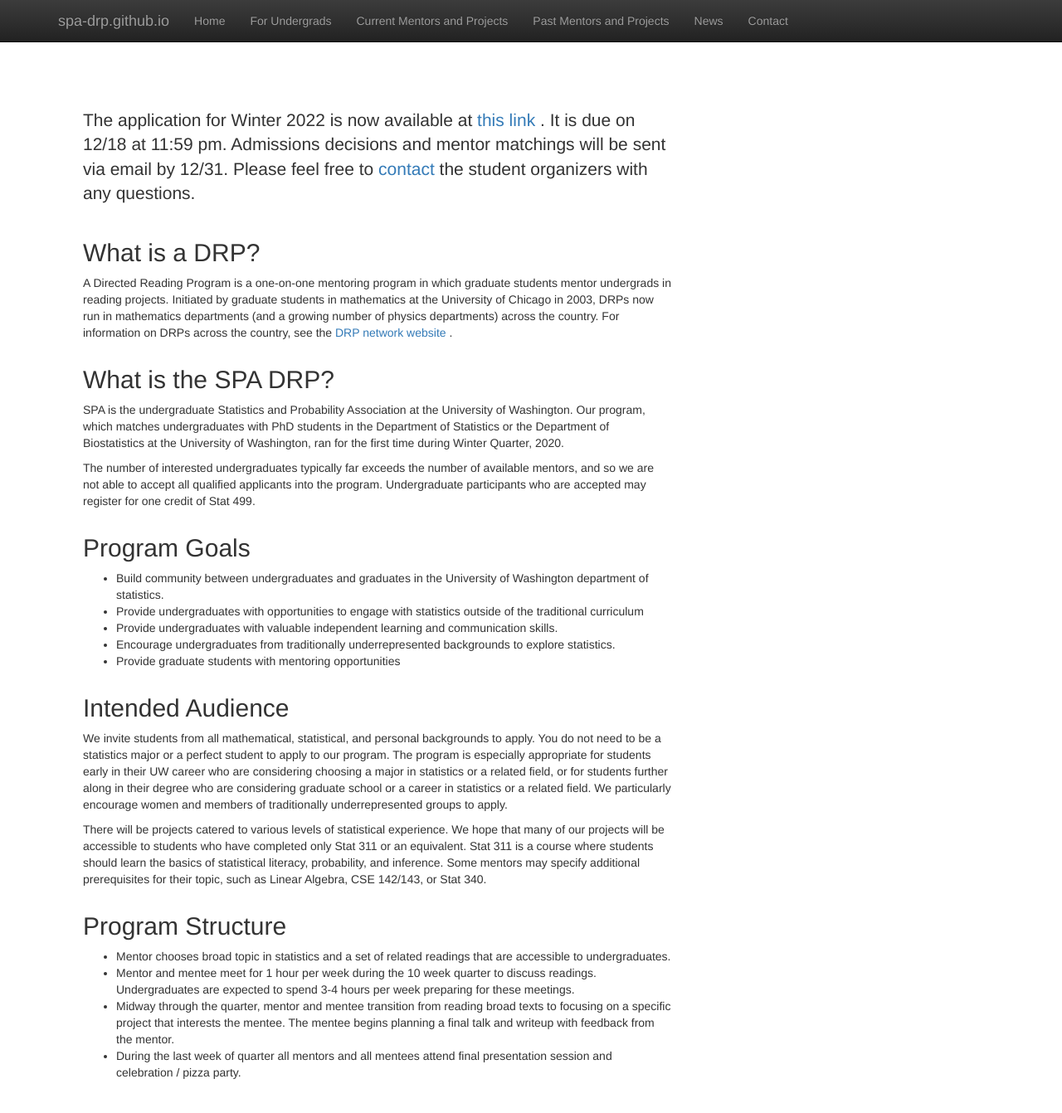
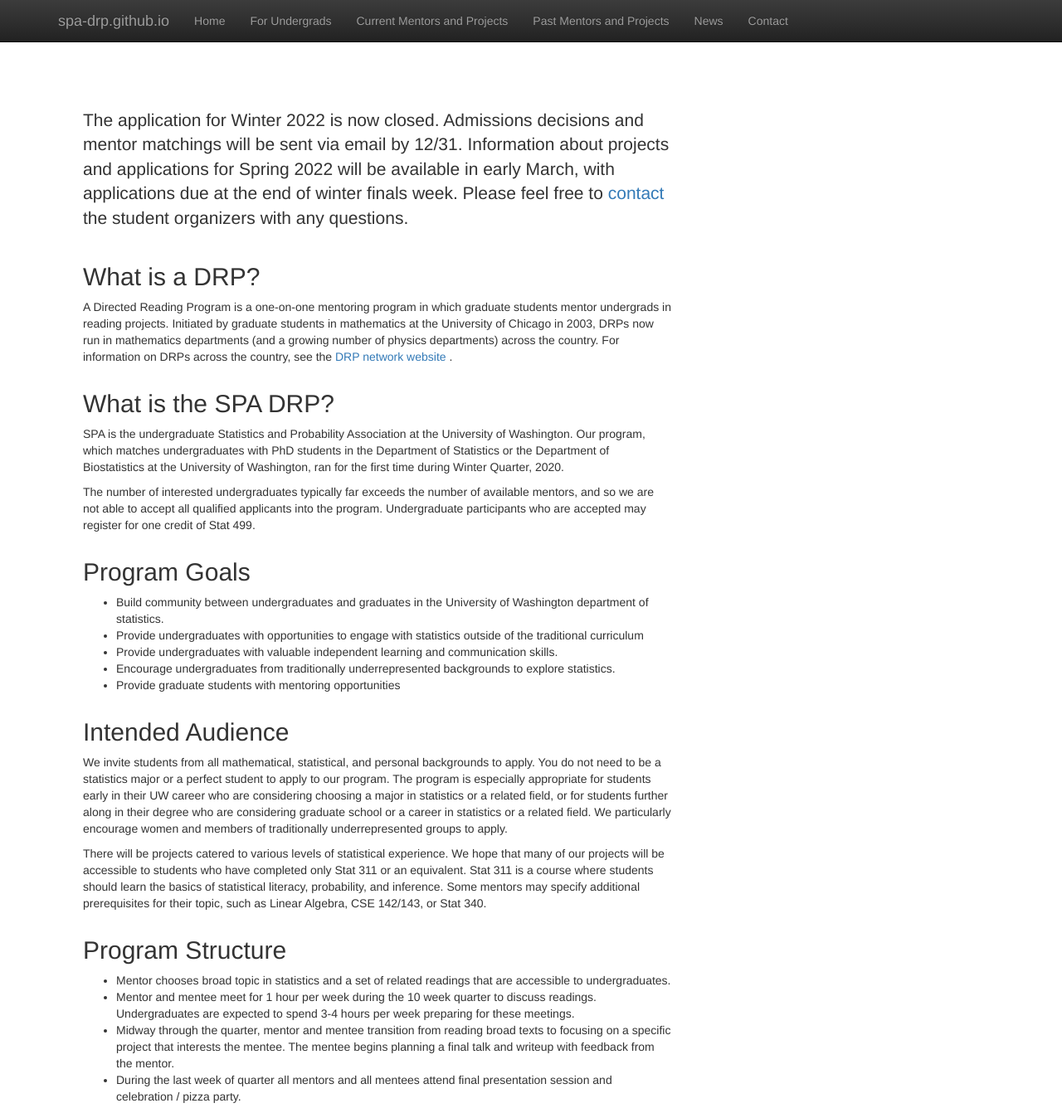
Before and after one commit to SPA-DRP/spa-drp.github.io, a Jekyll site: the page built from index.html, in a window 1280 px wide and 1342 px high. Shown: the whole window at 83% size. Built offline with Jekyll 4.4.1, drawn with Linux system fonts in a browser that asks for light colours; nearby versions of some CDN libraries; library files that are not in the unit come from our copies.

Commit message:
update with application closed

```diff
--- a/index.html
+++ b/index.html
@@ -7,7 +7,7 @@
 <div class="col-md-8">
   <h2 style="padding-top: 10px;" class="featurette-heading"> </h2>
   <p class="lead">
-    The application for Winter 2022 is now available at <a href=https://docs.google.com/forms/d/e/1FAIpQLSd3cpVN_2OSAd-Jbn9ImdX7huCzgEZxAV8-j0HaXngIRXLyMw/viewform?usp=sf_link> this link </a>. It is due on 12/18 at 11:59 pm. Admissions decisions and mentor matchings will be sent via email by 12/31.
+    The application for Winter 2022 is now  closed. Admissions decisions and mentor matchings will be sent via email by 12/31. Information about projects and applications for Spring 2022 will be available in early March, with applications due at the end of winter finals week.
   Please feel free to <a href="https://spa-drp.github.io/contact.html"> contact </a> the student organizers with
     any questions.
   </p>
--- a/undergrads.html
+++ b/undergrads.html
@@ -14,7 +14,7 @@
 </p>
   <h3> How to apply? </h3>
   <p>
-    The application for Winter 2022 is now available at <a href=https://docs.google.com/forms/d/e/1FAIpQLSd3cpVN_2OSAd-Jbn9ImdX7huCzgEZxAV8-j0HaXngIRXLyMw/viewform?usp=sf_link> this link </a>. It is due on 12/18/2021 at 11:59pm. Admissions decisions and mentor-pairings will be sent out bt 12/31.
+    The application for Winter 2022 is now closed. Information about Spring 2022 will be posted in early March, with applications due at the end of winter finals week.
   </p>
   <h3> What are the admissions criteria? </h3>
   <p>
```
